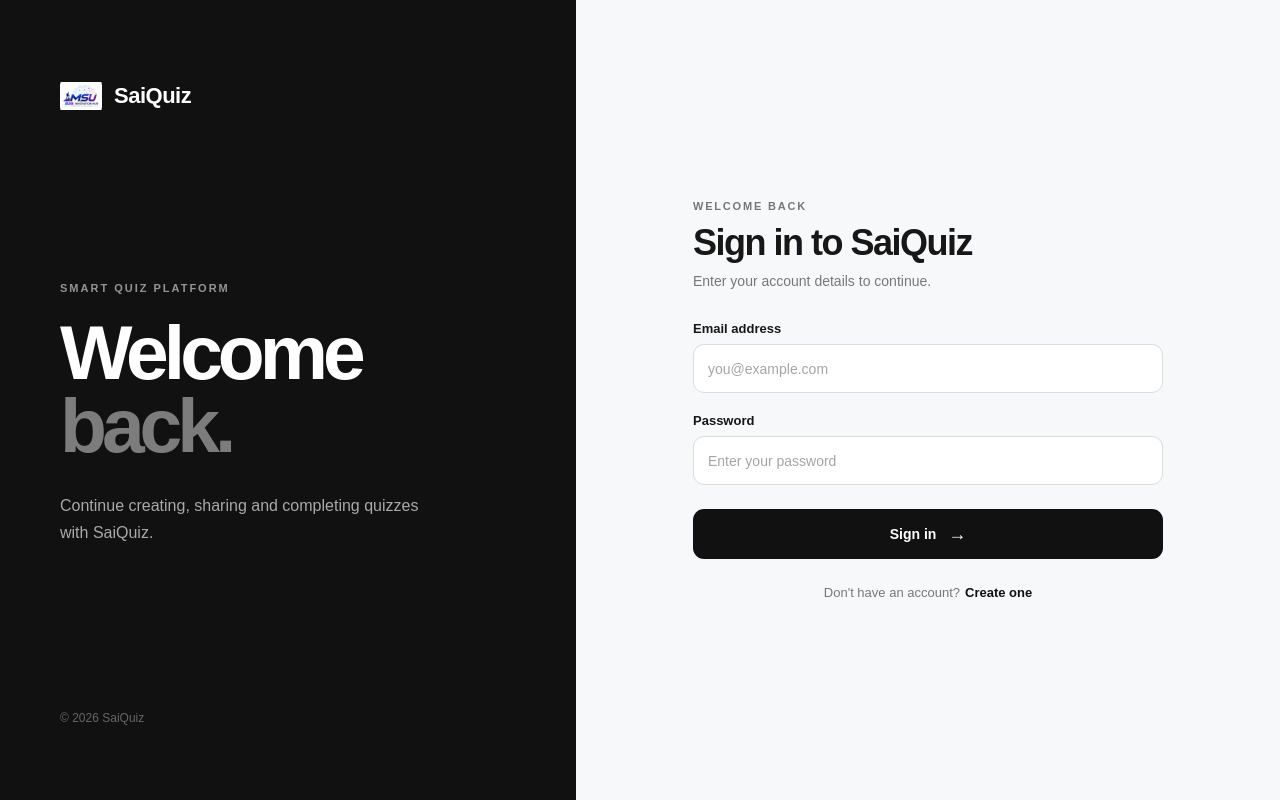
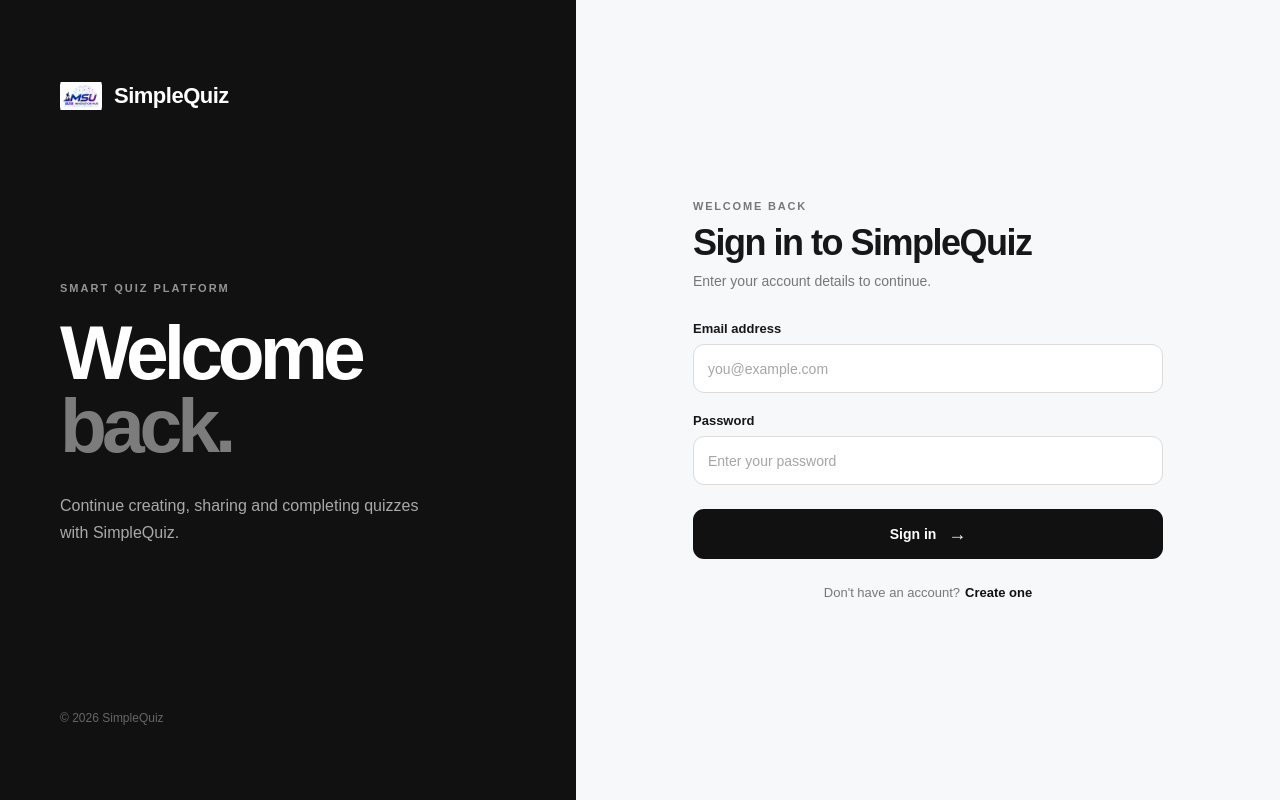
Before and after one commit to Aslesha584/SaiQuiz, a React (Vite) app: page /login in a window 1280 px wide. Built offline with nearby package versions, Linux system fonts and the light colour scheme.

Commit message:
Rebrand project as SimpleQuiz

```diff
--- a/index.html
+++ b/index.html
@@ -4,7 +4,7 @@
     <meta charset="UTF-8" />
     <link rel="icon" type="image/svg+xml" href="/favicon.svg" />
     <meta name="viewport" content="width=device-width, initial-scale=1.0" />
-    <title>saiquiz</title>
+    <title>SimpleQuiz</title>
   </head>
   <body>
     <div id="root"></div>
--- a/package.json
+++ b/package.json
@@ -1,5 +1,5 @@
 {
-  "name": "saiquiz",
+  "name": "simplequiz",
   "private": true,
   "version": "0.0.0",
   "type": "module",
--- a/src/App.jsx
+++ b/src/App.jsx
@@ -114,7 +114,7 @@
         <div className="logo">
           <img
             src={saiquizLogo}
-            alt="SaiQuiz"
+            alt="SimpleQuiz"
             className="logo-image"
           />
         </div>
@@ -176,9 +176,9 @@
 
 
           <p className="hero-text">
-            Stop entering questions one by one. Paste your entire question
-            set and let SaiQuiz organize it for you.
-          </p>
+  Stop entering questions one by one. Paste your entire question
+  set and let SimpleQuiz organize it for you.
+</p>
 
 
           <div className="hero-actions">
@@ -371,7 +371,7 @@
           <div className="section-heading">
 
             <p className="preview-label">
-              WHY SAIQUIZ?
+              Why SimpleQuiz?
             </p>
 
             <h2>
@@ -452,7 +452,7 @@
 
           <img
             src={saiquizLogo}
-            alt="SaiQuiz"
+            alt="Simplequiz"
             className="logo-image"
           />
 
--- a/src/Dashboard.jsx
+++ b/src/Dashboard.jsx
@@ -24,11 +24,11 @@
        <div className="dashboard-logo">
   <img
     src={saiquizLogo}
-    alt="SaiQuiz"
+    alt="SimpleQuiz"
     className="dashboard-logo-image"
   />
 
-  <span>SaiQuiz</span>
+  <span>SimpleQuiz</span>
 </div>
         <button
           className="logout-button"
--- a/src/Login.jsx
+++ b/src/Login.jsx
@@ -74,12 +74,12 @@
 
             <img
               src={saiquizLogo}
-              alt="SaiQuiz"
+              alt="SimpleQuiz"
               className="login-logo-image"
             />
 
             <span className="login-logo-name">
-              SaiQuiz
+              SimpleQuiz
             </span>
 
           </div>
@@ -101,7 +101,7 @@
 
             <p>
               Continue creating, sharing and
-              completing quizzes with SaiQuiz.
+              completing quizzes with SimpleQuiz.
             </p>
 
           </div>
@@ -110,7 +110,7 @@
           {/* Brand Footer */}
 
           <div className="login-brand-footer">
-            © 2026 SaiQuiz
+            © 2026 SimpleQuiz
           </div>
 
         </div>
@@ -134,12 +134,12 @@
 
             <img
               src={saiquizLogo}
-              alt="SaiQuiz"
+              alt="SimpleQuiz"
               className="login-mobile-logo-image"
             />
 
             <span>
-              SaiQuiz
+              SimpleQuiz
             </span>
 
           </div>
@@ -156,7 +156,7 @@
             </p>
 
             <h2>
-              Sign in to SaiQuiz
+              Sign in to SimpleQuiz
             </h2>
 
             <p>
--- a/src/MyResults.jsx
+++ b/src/MyResults.jsx
@@ -42,11 +42,11 @@
   <div className="results-logo">
   <img
     src={saiquizLogo}
-    alt="SaiQuiz"
+    alt="SimpleQuiz"
     className="results-logo-image"
   />
 
-  <span>SaiQuiz</span>
+  <span>SimpleQuiz</span>
 </div>
 </div>
 
--- a/src/Register.jsx
+++ b/src/Register.jsx
@@ -67,10 +67,10 @@
           <div className="brand-logo">
   <img
     src={saiquizLogo}
-    alt="SaiQuiz"
+    alt="SimpleQuiz"
     className="register-logo-image"
   />
-  <span className="brand-name">SaiQuiz</span>
+  <span className="brand-name">SimpleQuiz</span>
 </div>
 
           <div className="brand-message">
@@ -88,12 +88,12 @@
 
             <p>
               Create quizzes, collect responses,
-              and make learning easier with SaiQuiz.
+              and make learning easier with SimpleQuiz.
             </p>
           </div>
 
           <div className="brand-footer">
-            © 2026 SaiQuiz
+            © 2026 SimpleQuiz
           </div>
 
         </div>
@@ -109,10 +109,10 @@
           <div className="mobile-logo">
   <img
     src={saiquizLogo}
-    alt="SaiQuiz"
+    alt="SimpleQuiz"
     className="register-logo-image"
   />
-  <span>SaiQuiz</span>
+  <span>SimpleQuiz</span>
 </div>
 
           <div className="register-heading">
@@ -126,7 +126,7 @@
             </h2>
 
             <p>
-              Join SaiQuiz and get started in seconds.
+              Join SimpleQuiz and get started in seconds.
             </p>
 
           </div>
--- a/src/StudentResults.jsx
+++ b/src/StudentResults.jsx
@@ -49,7 +49,7 @@
       <div className="logo">
   <img
     src={saiquizLogo}
-    alt="SaiQuiz"
+    alt="SimpleQuiz"
     className="logo-image"
   />
 </div>
--- a/src/TeacherResults.jsx
+++ b/src/TeacherResults.jsx
@@ -69,10 +69,10 @@
         <div className="teacher-results-logo">
           <img
             src={saiquizLogo}
-            alt="SaiQuiz"
+            alt="SimpleQuiz"
           />
 
-          <span>SaiQuiz</span>
+          <span>SimpleQuiz</span>
         </div>
 
         <button
--- a/src/pages/CreateQuiz.jsx
+++ b/src/pages/CreateQuiz.jsx
@@ -369,7 +369,7 @@
         <div className="logo">
   <img
     src={saiquizLogo}
-    alt="SaiQuiz"
+    alt="SimpleQuiz"
     className="logo-image"
   />
 </div>
@@ -579,7 +579,7 @@
           <div className="logo">
   <img
     src={saiquizLogo}
-    alt="SaiQuiz"
+    alt="SimpleQuiz"
     className="logo-image"
   />
 </div>
@@ -608,7 +608,7 @@
 
             <div className="create-description">
               Paste your questions all at once.
-              SaiQuiz will organize them into
+              SimpleQuiz will organize them into
               individual questions.
             </div>
 
@@ -669,7 +669,7 @@
   <button
     type="button"
     onClick={() => {
-    navigator.clipboard.writeText(`Create quiz questions for SaiQuiz.
+      navigator.clipboard.writeText(`Create quiz questions for SimpleQuiz.
 
 IMPORTANT: The output format MUST be followed STRICTLY.
 
@@ -697,11 +697,23 @@
 1. Start every question with Q1., Q2., Q3., Q4., etc.
 2. Use exactly four options for every question.
 3. Options MUST be written as A., B., C., D.
-4. The correct answer MUST be written exactly as Answer: A, Answer: B, Answer: C, or Answer: D.
-5. Do NOT use other formats such as 1), a), i), I), (A), etc.
-6. Do NOT add explanations, solutions, headings, or extra text.
-7. Every question MUST have one correct answer.
-8. The final output MUST contain only the quiz questions in this format.`);
+4. EACH option MUST be on its OWN separate line.
+5. There MUST be a line break after A. option, B. option, and C. option.
+6. NEVER place two or more options on the same line.
+7. NEVER write options continuously on one line such as:
+   A. Option 1 B. Option 2 C. Option 3 D. Option 4
+8. The correct answer MUST be written exactly as Answer: A, Answer: B, Answer: C, or Answer: D.
+9. Leave ONE blank line between the last option and the Answer line.
+10. Leave ONE blank line between the Answer line and the next question.
+11. Do NOT use other formats such as 1), a), i), I), (A), etc.
+12. Do NOT add explanations, solutions, headings, or extra text.
+13. Every question MUST have one correct answer.
+14. The final output MUST contain only the quiz questions in this exact format.
+15. Preserve the exact line-by-line structure shown in the example above.
+16. Do NOT combine, merge, or rearrange any question or option lines.
+
+FINAL CHECK BEFORE RESPONDING:
+Make sure every question has exactly four options, each option is on a separate line, and the Answer line is separated by a blank line. Output ONLY the quiz in the required format.`);
 
       setCopied(true);
 
@@ -947,7 +959,7 @@
         <div className="logo">
   <img
     src={saiquizLogo}
-    alt="SaiQuiz"
+    alt="SimpleQuiz"
     className="logo-image"
   />
 </div>
--- a/src/pages/JoinQuiz.jsx
+++ b/src/pages/JoinQuiz.jsx
@@ -339,7 +339,7 @@
           <div className="logo">
   <img
     src={saiquizLogo}
-    alt="SaiQuiz"
+    alt="SimpleQuiz"
     className="logo-image"
   />
 </div>
@@ -490,7 +490,7 @@
         <div className="logo">
   <img
     src={saiquizLogo}
-    alt="SaiQuiz"
+    alt="SimpleQuiz"
     className="logo-image"
   />
 </div>
```
Also changed, not shown: 2 other files (tests, documents, lock files or other folders). Lines whose indentation alone changed are shown as unchanged.
